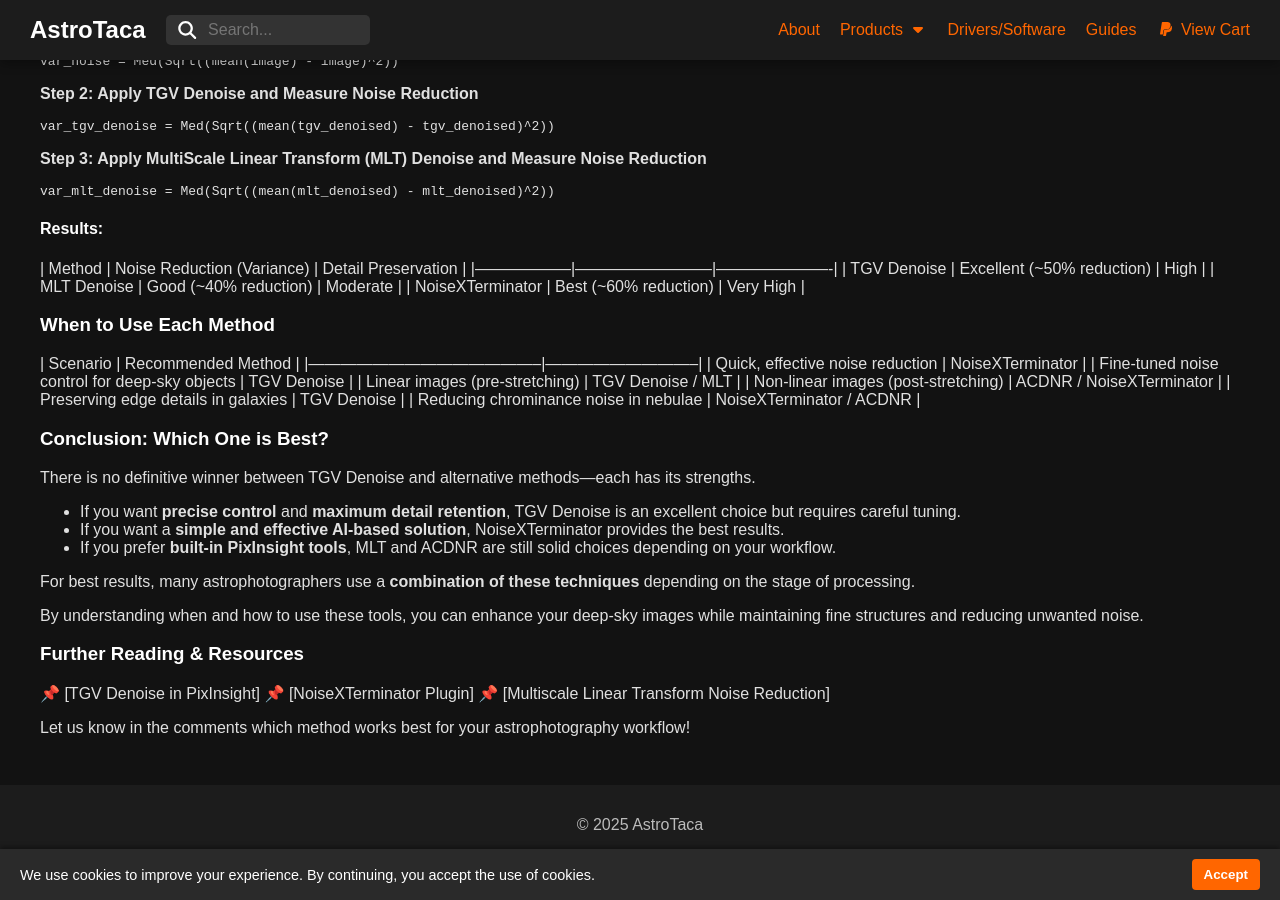
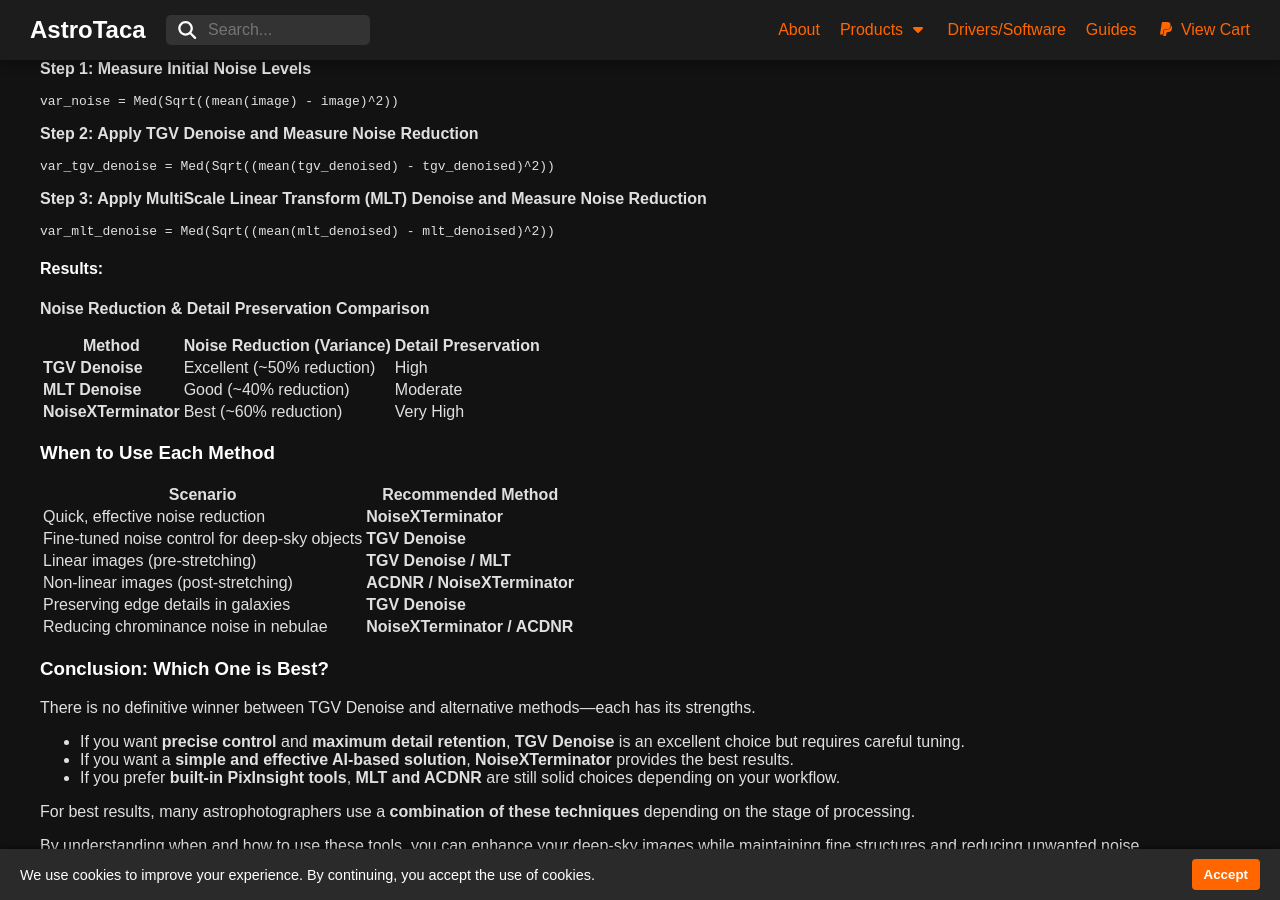
Before and after one commit to astrotaca/website, a Jekyll site: the page built from _posts/2025-02-09-noise-reduction.md, in a window 1280 px wide and 900 px high, scrolled down 1546 px. Built offline with Jekyll 4.4.1, drawn with Linux system fonts in a browser that asks for light colours; some of the changed text lies outside the part shown.

Commit message:
updates to the website

````diff
--- a/_posts/2025-02-09-noise-reduction.md
+++ b/_posts/2025-02-09-noise-reduction.md
@@ -27,14 +27,14 @@
 - Works effectively in preserving edge structures, making it suitable for images with fine details.
 
 #### Pros of TGV Denoise:
-✔ Excellent for reducing noise while keeping fine details sharp.
-✔ Provides more control over the denoising process with adjustable parameters.
-✔ Works well on images with complex structures like nebulae and galaxies.
+- ✔ Excellent for reducing noise while keeping fine details sharp.
+- ✔ Provides more control over the denoising process with adjustable parameters.
+- ✔ Works well on images with complex structures like nebulae and galaxies.
 
 #### Cons of TGV Denoise:
-❌ Requires parameter tuning, making it less beginner-friendly.
-❌ More computationally intensive, which can slow down processing.
-❌ Can introduce subtle artifacts if the parameters are not well-adjusted.
+- ❌ Requires parameter tuning, making it less beginner-friendly.
+- ❌ More computationally intensive, which can slow down processing.
+- ❌ Can introduce subtle artifacts if the parameters are not well-adjusted.
 
 ### Alternative Noise Reduction Methods in PixInsight
 Since EZ Denoise is no longer available, users need to explore alternative approaches for noise reduction. Below are some of the best options:
@@ -82,28 +82,32 @@
 ```
 
 #### Results:
+
+**Noise Reduction & Detail Preservation Comparison**
+
 | Method            | Noise Reduction (Variance) | Detail Preservation |
 |------------------|--------------------------|----------------------|
-| TGV Denoise     | Excellent (~50% reduction) | High                 |
-| MLT Denoise     | Good (~40% reduction)     | Moderate             |
-| NoiseXTerminator | Best (~60% reduction)     | Very High            |
+| **TGV Denoise**     | Excellent (~50% reduction) | High                 |
+| **MLT Denoise**     | Good (~40% reduction)     | Moderate             |
+| **NoiseXTerminator** | Best (~60% reduction)     | Very High            |
 
 ### When to Use Each Method
+
 | Scenario                                   | Recommended Method          |
 |--------------------------------------------|-----------------------------|
-| Quick, effective noise reduction          | NoiseXTerminator           |
-| Fine-tuned noise control for deep-sky objects | TGV Denoise              |
-| Linear images (pre-stretching)            | TGV Denoise / MLT         |
-| Non-linear images (post-stretching)       | ACDNR / NoiseXTerminator  |
-| Preserving edge details in galaxies       | TGV Denoise               |
-| Reducing chrominance noise in nebulae     | NoiseXTerminator / ACDNR  |
+| Quick, effective noise reduction          | **NoiseXTerminator**           |
+| Fine-tuned noise control for deep-sky objects | **TGV Denoise**              |
+| Linear images (pre-stretching)            | **TGV Denoise / MLT**         |
+| Non-linear images (post-stretching)       | **ACDNR / NoiseXTerminator**  |
+| Preserving edge details in galaxies       | **TGV Denoise**               |
+| Reducing chrominance noise in nebulae     | **NoiseXTerminator / ACDNR**  |
 
 ### Conclusion: Which One is Best?
 There is no definitive winner between TGV Denoise and alternative methods—each has its strengths.
 
-- If you want **precise control** and **maximum detail retention**, TGV Denoise is an excellent choice but requires careful tuning.
-- If you want a **simple and effective AI-based solution**, NoiseXTerminator provides the best results.
-- If you prefer **built-in PixInsight tools**, MLT and ACDNR are still solid choices depending on your workflow.
+- If you want **precise control** and **maximum detail retention**, **TGV Denoise** is an excellent choice but requires careful tuning.
+- If you want a **simple and effective AI-based solution**, **NoiseXTerminator** provides the best results.
+- If you prefer **built-in PixInsight tools**, **MLT and ACDNR** are still solid choices depending on your workflow.
 
 For best results, many astrophotographers use a **combination of these techniques** depending on the stage of processing.
 
````
